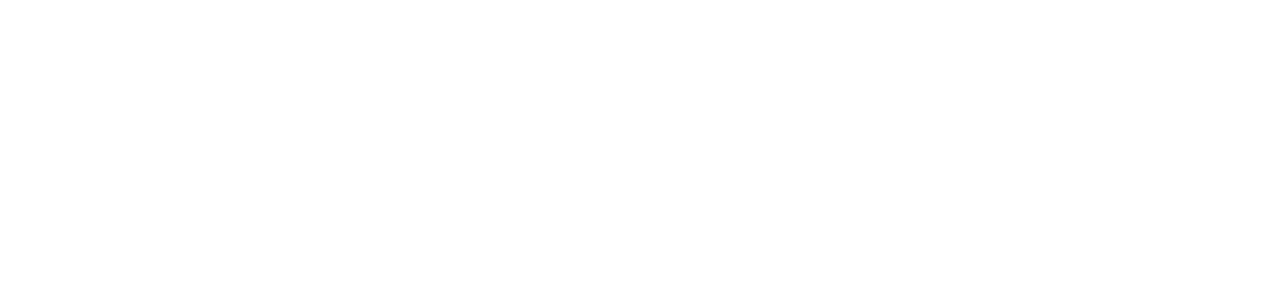
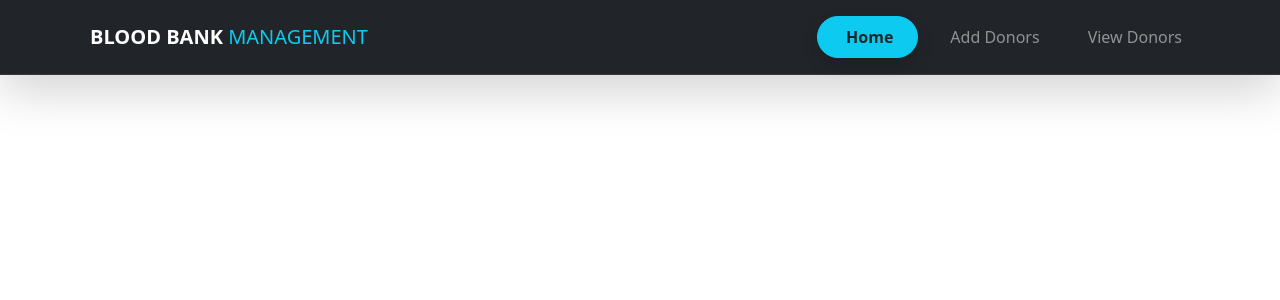
Before and after one commit to ShaunPeter04/Blood-bank-management-app, a React (Vite) app: page / in a window 1280 px wide. Shown: the top 300 px of the page. Built offline with nearby package versions, Linux system fonts and the light colour scheme.

Commit message:
Navigation Bar added

```diff
--- a/package.json
+++ b/package.json
@@ -11,7 +11,8 @@
   },
   "dependencies": {
     "react": "^19.2.7",
-    "react-dom": "^19.2.7"
+    "react-dom": "^19.2.7",
+    "react-router-dom": "^7.18.1"
   },
   "devDependencies": {
     "@eslint/js": "^10.0.1",
--- a/src/App.jsx
+++ b/src/App.jsx
@@ -3,6 +3,8 @@
 import viteLogo from './assets/vite.svg'
 import heroImg from './assets/hero.png'
 import './App.css'
+import { BrowserRouter, Route, Routes } from 'react-router-dom'
+import NavigationBar from './components/NavigationBar'
 
 function App() {
   const [count, setCount] = useState(0)
@@ -10,6 +12,11 @@
   return (
     <>
 
+      <BrowserRouter>
+        <Routes>
+          <Route path='/' element={<NavigationBar />} />
+        </Routes>
+      </BrowserRouter>
 
     </>
   )
--- /dev/null
+++ b/src/components/NavigationBar.jsx
@@ -0,0 +1,47 @@
+import React from 'react'
+import { Link } from 'react-router-dom'
+
+const NavigationBar = () => {
+    return (
+        <div>
+
+
+
+            <nav className="navbar navbar-expand-lg navbar-dark bg-dark border-bottom border-secondary border-opacity-25 sticky-top py-3 shadow-lg" style={{ backgroundColor: '#0f172a' }}>
+                <div className="container">
+                    {/* Glowing Deep Sea Brand */}
+                    <a className="navbar-brand fw-bold text-uppercase tracking-widest text-white d-flex align-items-center" href="/">
+                        <i className="bi bi-compass text-info me-2 fs-4"></i>
+                        <span>Blood Bank <span className="text-info fw-light">Management</span></span>
+                    </a>
+
+                    {/* Clean Borderless Toggler */}
+                    <button className="navbar-toggler border-0 shadow-none" type="button" data-bs-toggle="collapse" data-bs-target="#navbarNavAltMarkup" aria-controls="navbarNavAltMarkup" aria-expanded="false" aria-label="Toggle navigation">
+                        <span className="navbar-toggler-icon"></span>
+                    </button>
+
+                    {/* Navigation Links */}
+                    <div className="collapse navbar-collapse" id="navbarNavAltMarkup">
+                        <div className="navbar-nav ms-auto align-items-lg-center gap-1 gap-lg-3 mt-3 mt-lg-0">
+                            <Link className="nav-link active px-4 py-2 rounded-pill bg-info text-dark fw-bold shadow border border-info hover-bg-light transition-all" aria-current="page" to="/">
+                                <i className="bi bi-plus-lg me-1"></i> Home
+                            </Link>
+                            <Link className="nav-link px-3 py-2 text-white-50 fw-medium hover-text-info" to="/view">
+                                Add Donors
+                            </Link>
+                            <Link className="nav-link px-3 py-2 text-white-50 fw-medium hover-text-info" to="/view">
+                                View Donors
+                            </Link>
+
+                            {/* Glowing Sapphire Action Button */}
+
+                        </div>
+                    </div>
+                </div>
+            </nav>
+
+        </div>
+    )
+}
+
+export default NavigationBar
```
Also changed, not shown: 1 other file (tests, documents, lock files or other folders).
